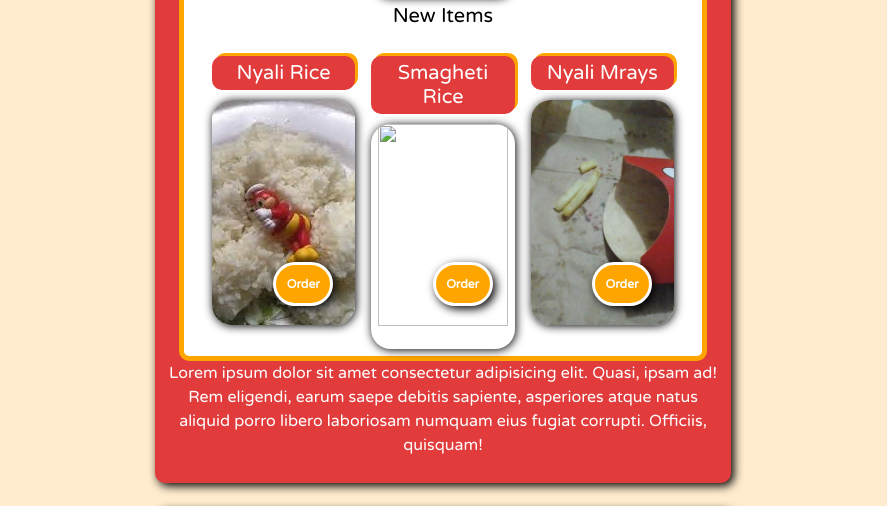
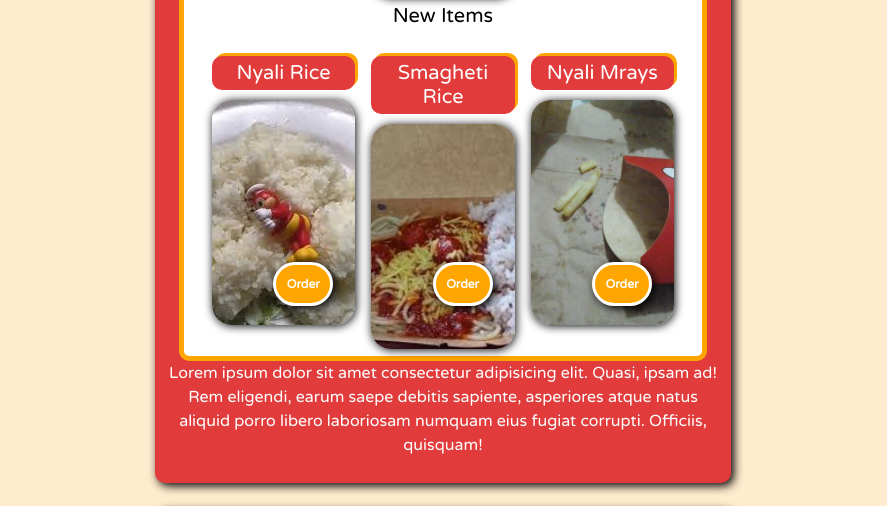
Before and after one commit to Fuzzy190/Torres_V2-HTML-FORMS_HO3, a plain HTML site: page index.html in a window 1280 px wide. Shown: the part 1224-1730 px from the top of the page, without its empty margins (197-1084 px from the left). Drawn offline with nearby package versions, Linux system fonts and the light colour scheme; the site is published under a folder, as on GitHub Pages, so addresses that start at the root find nothing.

Commit message:
Update index.html

```diff
--- a/index.html
+++ b/index.html
@@ -86,7 +86,7 @@
             </div>
             <div class="menu">
                 <h4>Smagheti Rice</h4>
-                <img class="menuImage" src="/images/food/maghetiwnyays.jpg" alt="">
+                <img class="menuImage" src="./images/food/maghetiwnyays.jpg" alt="">
                 <button>Order</button>
             </div>
             <div class="menu">
```
